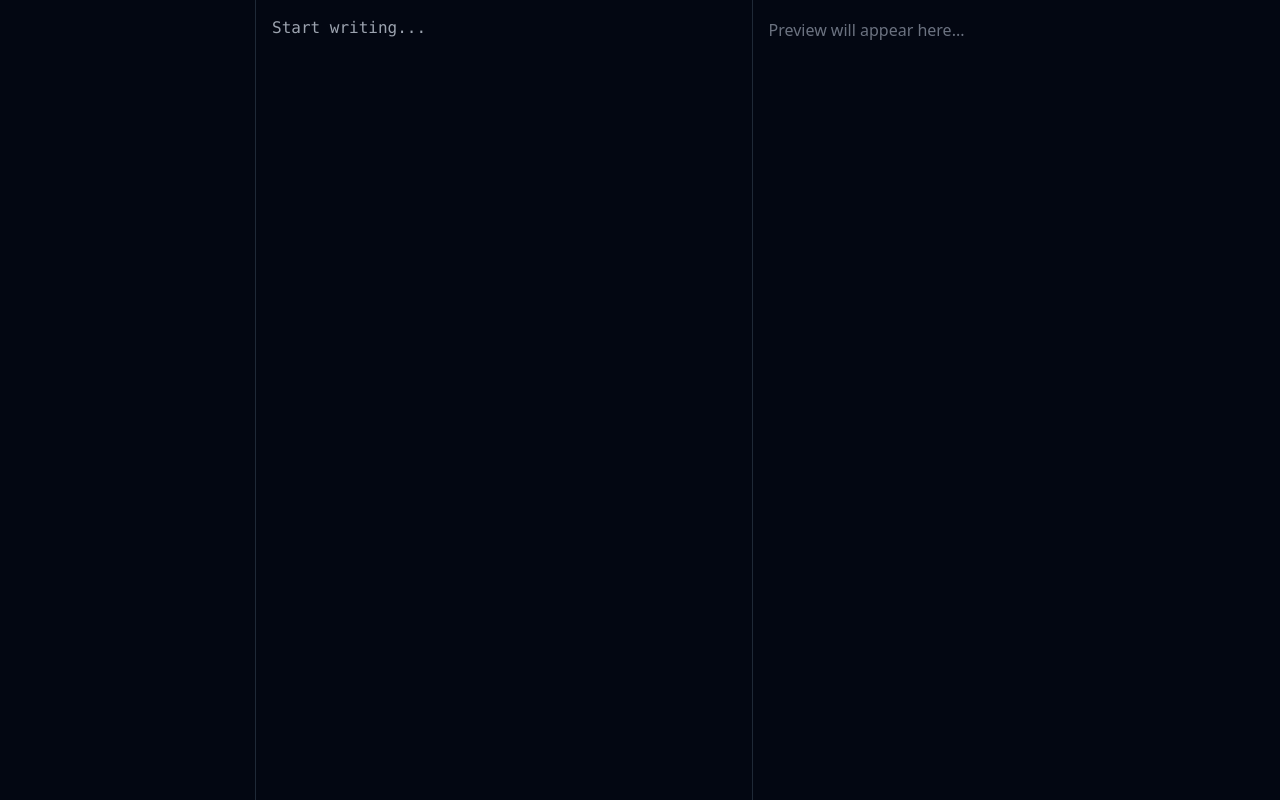
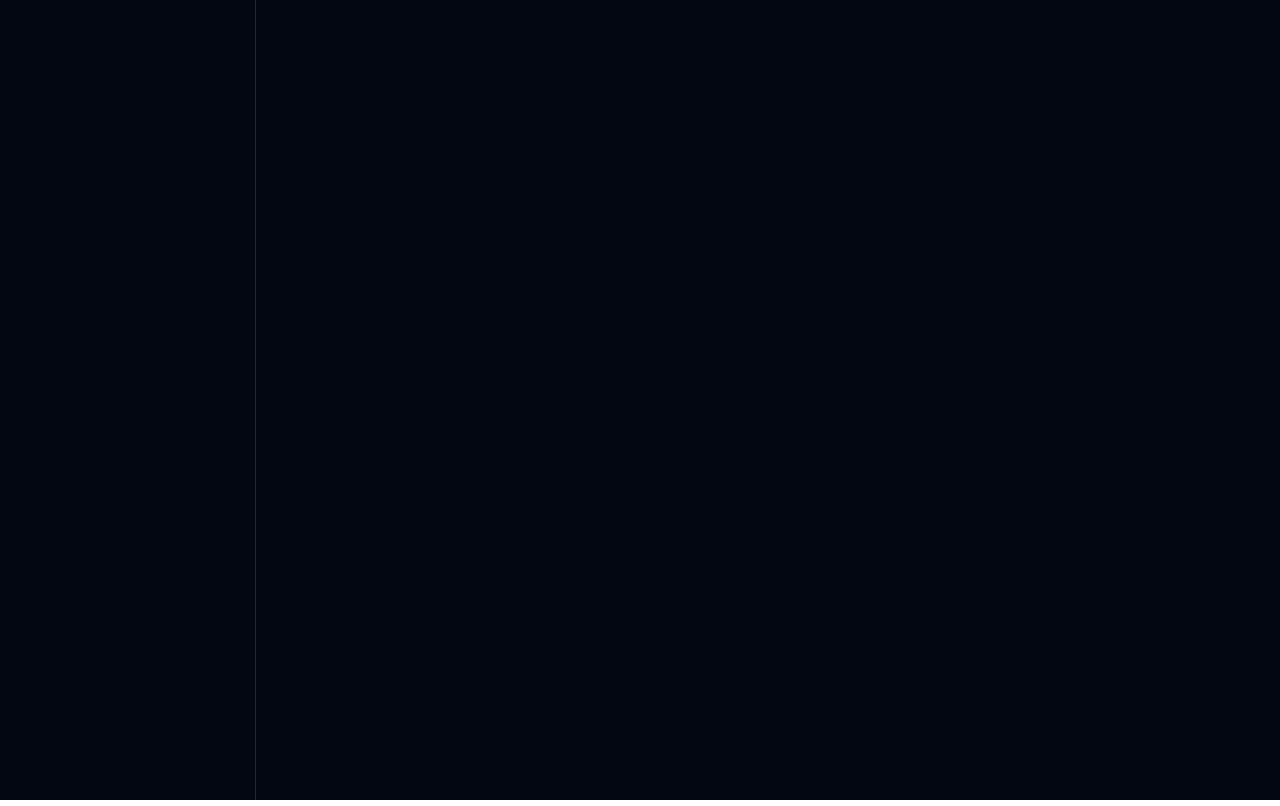
Before and after one commit to sibellavia/margherita, a React (Vite) app: page / in a window 1280 px wide. Built offline with nearby package versions, Linux system fonts and the light colour scheme.

Commit message:
front-end parsing and weird WYSIWYG

```diff
--- a/src/components/Editor/index.tsx
+++ b/src/components/Editor/index.tsx
@@ -1,73 +1,127 @@
-import React, { useState, useEffect, useCallback } from "react";
-import { invoke } from "@tauri-apps/api/core";
+import React, { useState, useRef, useEffect } from "react";
 
-interface ParsedContent {
-  html: string;
+interface Line {
+  id: string;
+  text: string;
+  isActive: boolean;
 }
 
 const MarkdownEditor = () => {
-  const [content, setContent] = useState("");
-  const [renderedContent, setRenderedContent] = useState<string>("");
-  const [error, setError] = useState<string | null>(null);
+  const [lines, setLines] = useState<Line[]>([
+    {
+      id: "1",
+      text: "",
+      isActive: false,
+    },
+  ]);
+  const editorRef = useRef<HTMLDivElement>(null);
 
-  // Debounced markdown parsing
-  const debouncedParse = useCallback(
-    (() => {
-      let timeoutId: NodeJS.Timeout | null = null;
-      return (text: string) => {
-        if (timeoutId) clearTimeout(timeoutId);
-        timeoutId = setTimeout(async () => {
-          try {
-            // Only parse if content has actually changed
-            const result = await invoke<ParsedContent>("parse_markdown", {
-              input: text,
-            });
-            setRenderedContent(result.html);
-            setError(null);
-          } catch (error) {
-            console.error("Error parsing markdown:", error);
-            setError("Failed to parse markdown");
-          }
-        }, 150); // Increased debounce time for better performance
+  // Parse a single line of markdown
+  const parseMarkdownLine = (text: string): string => {
+    // Headers
+    if (text.startsWith("# ")) {
+      return `<h1 class="text-2xl font-bold my-2">${text.slice(2)}</h1>`;
+    }
+    if (text.startsWith("## ")) {
+      return `<h2 class="text-xl font-bold my-2">${text.slice(3)}</h2>`;
+    }
+    if (text.startsWith("### ")) {
+      return `<h3 class="text-lg font-bold my-2">${text.slice(4)}</h3>`;
+    }
+
+    // Lists
+    if (text.startsWith("- ")) {
+      return `<div class="flex gap-2 my-1">• ${text.slice(2)}</div>`;
+    }
+
+    // Bold and Italic
+    let processed = text;
+    processed = processed.replace(/\*\*(.*?)\*\*/g, "<strong>$1</strong>");
+    processed = processed.replace(/\*(.*?)\*/g, "<em>$1</em>");
+
+    // Code
+    processed = processed.replace(
+      /`([^`]+)`/g,
+      '<code class="bg-gray-800 px-1 rounded">$1</code>',
+    );
+
+    return processed ? `<div class="my-1">${processed}</div>` : "<br>";
+  };
+
+  // Handle focus on a line
+  const handleLineClick = (id: string, event: React.MouseEvent) => {
+    event.preventDefault();
+    setLines((prevLines) =>
+      prevLines.map((line) => ({
+        ...line,
+        isActive: line.id === id,
+      })),
+    );
+  };
+
+  // Handle line content changes
+  const handleLineChange = (id: string, newText: string) => {
+    setLines((prevLines) =>
+      prevLines.map((line) =>
+        line.id === id ? { ...line, text: newText } : line,
+      ),
+    );
+  };
+
+  // Handle key presses for new lines and navigation
+  const handleKeyDown = (event: React.KeyboardEvent, lineId: string) => {
+    if (event.key === "Enter") {
+      event.preventDefault();
+
+      const newLine: Line = {
+        id: Date.now().toString(),
+        text: "",
+        isActive: true,
       };
-    })(),
-    [],
-  );
 
-  // Memoize the parsing effect
-  useEffect(() => {
-    if (content.length > 0) {
-      debouncedParse(content);
+      setLines((prevLines) => {
+        const currentIndex = prevLines.findIndex((l) => l.id === lineId);
+        return [
+          ...prevLines.slice(0, currentIndex + 1),
+          newLine,
+          ...prevLines.slice(currentIndex + 1),
+        ].map((line) => ({
+          ...line,
+          isActive: line.id === newLine.id,
+        }));
+      });
     }
-  }, [content, debouncedParse]);
-
-  const handleInput = (event: React.ChangeEvent<HTMLTextAreaElement>) => {
-    setContent(event.target.value);
   };
 
   return (
-    <div className="h-full w-full flex flex-row">
-      {/* Editor */}
-      <div className="flex-1 h-full border-r border-gray-800">
-        <textarea
-          value={content}
-          onChange={handleInput}
-          className="w-full h-full p-4 bg-gray-950 text-gray-100 resize-none focus:outline-none font-mono"
-          placeholder="Start writing..."
-          spellCheck={false}
-        />
-      </div>
-
-      {/* Preview */}
-      <div className="flex-1 h-full p-4 bg-gray-950 text-gray-100 overflow-auto prose prose-invert max-w-none">
-        {error ? (
-          <div className="text-red-500">{error}</div>
-        ) : renderedContent ? (
-          <div dangerouslySetInnerHTML={{ __html: renderedContent }} />
-        ) : (
-          <div className="text-gray-500">Preview will appear here...</div>
-        )}
-      </div>
+    <div
+      ref={editorRef}
+      className="h-full bg-gray-950 text-gray-100 p-4 overflow-auto focus:outline-none"
+      tabIndex={-1}
+    >
+      {lines.map((line) => (
+        <div
+          key={line.id}
+          onClick={(e) => handleLineClick(line.id, e)}
+          className={`cursor-text ${line.isActive ? "bg-gray-900" : ""}`}
+        >
+          {line.isActive ? (
+            <input
+              type="text"
+              value={line.text}
+              onChange={(e) => handleLineChange(line.id, e.target.value)}
+              onKeyDown={(e) => handleKeyDown(e, line.id)}
+              className="w-full bg-transparent p-1 focus:outline-none font-mono"
+              autoFocus
+            />
+          ) : (
+            <div
+              className="p-1 prose prose-invert max-w-none"
+              dangerouslySetInnerHTML={{ __html: parseMarkdownLine(line.text) }}
+            />
+          )}
+        </div>
+      ))}
     </div>
   );
 };
```
